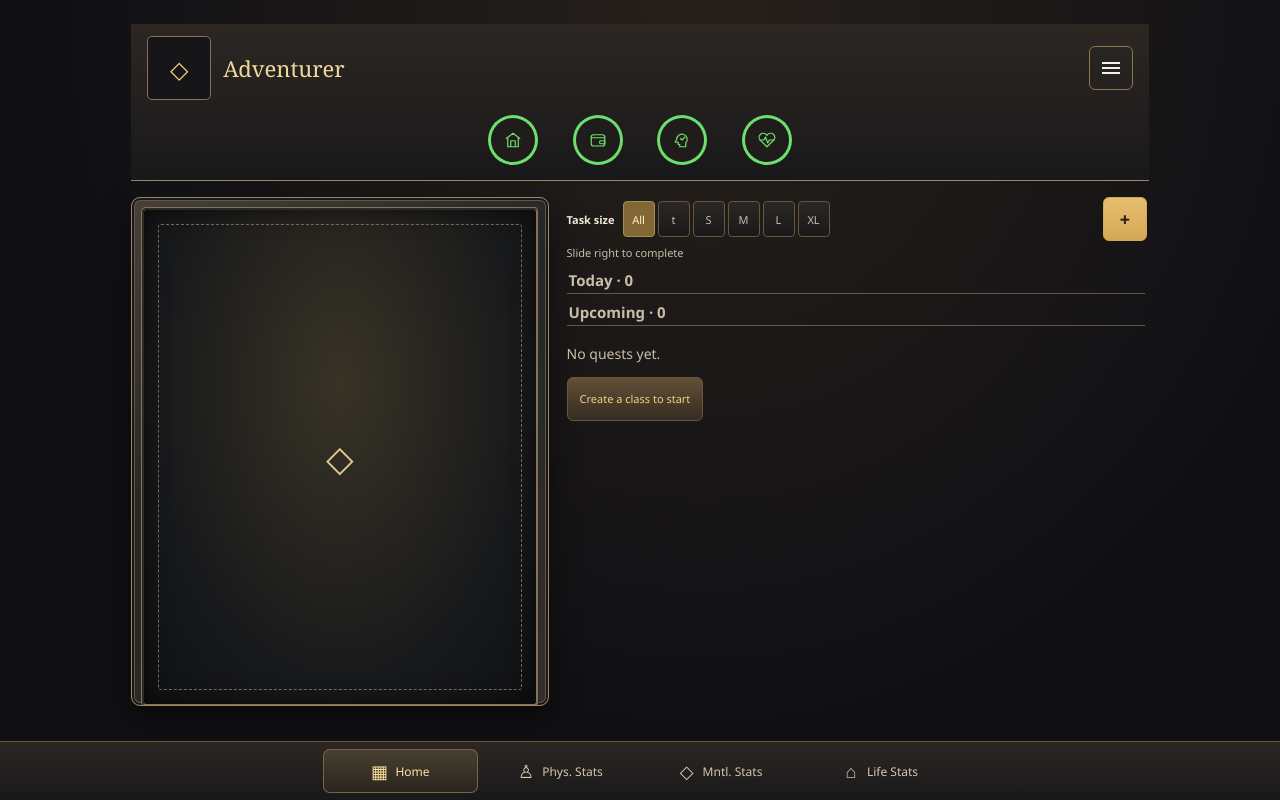
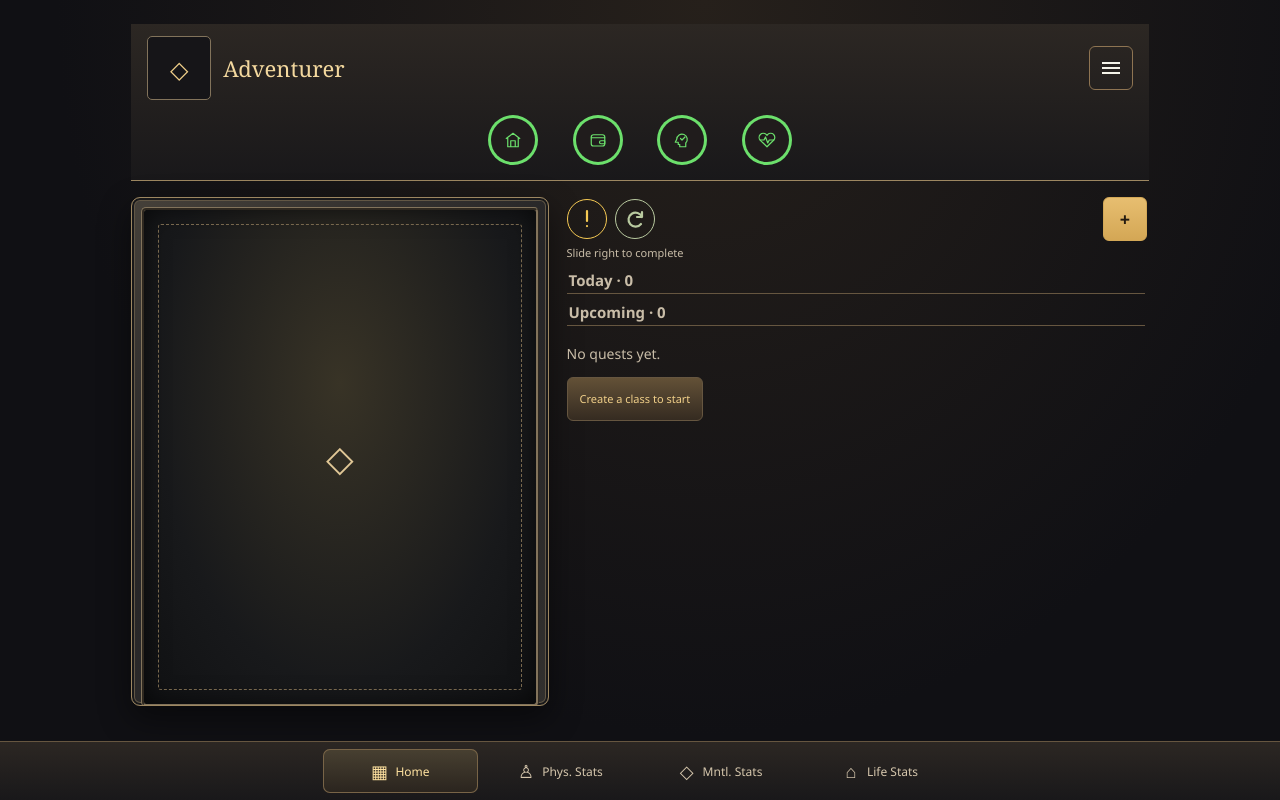
Before and after one commit to Austin-J-Ross/lifrpg, a React (Vite) app: page /#/home in a window 1280 px wide. Built offline with nearby package versions, Linux system fonts and the light colour scheme.

Commit message:
Add recurring habits and task type filters

```diff
--- a/src/features/quests/QuestForm.tsx
+++ b/src/features/quests/QuestForm.tsx
@@ -9,19 +9,13 @@ import {
   type QuestSize,
 } from '../../domain/definitions';
 import type { Quest, QuestKind } from '../../domain/models';
-import {
-  dayDeadline,
-  localDateValue,
-  deadlineForDate,
-} from '../../domain/deadlines';
+import { localDateValue, deadlineForDate } from '../../domain/deadlines';
 import { Modal } from '../../components/ui/Modal';
 export function QuestForm({
   onClose,
-  initialSize = 'medium',
   quest,
 }: {
   onClose: () => void;
-  initialSize?: QuestSize;
   quest?: Quest;
 }) {
   const { state, send, notify, notice } = useApp();
@@ -35,9 +29,9 @@ export function QuestForm({
       quest?.skillId ?? state.classes[0]?.skills[0]?.id ?? '',
     ),
     [date, setDate] = useState(
-      previousDate ?? localDateValue(new Date(dayDeadline(1))),
+      () => previousDate ?? localDateValue(new Date()),
     ),
-    [size, setSize] = useState<QuestSize>(previousSize ?? initialSize),
+    [size, setSize] = useState<QuestSize>(previousSize ?? 'medium'),
     [kind, setKind] = useState<QuestKind>(quest?.kind ?? 'quest'),
     [noDamage, setNoDamage] = useState(quest?.noDamage ?? false),
     [showError, setShowError] = useState(false);
--- a/src/features/quests/QuestList.module.css
+++ b/src/features/quests/QuestList.module.css
@@ -150,27 +150,6 @@
   outline-offset: -3px;
 }
 
-.questIcon,
-.habitIcon {
-  display: grid;
-  place-items: center;
-  width: 24px;
-  height: 24px;
-  border-radius: 50%;
-  color: #17130c;
-  font-size: 17px;
-  font-weight: 800;
-  line-height: 1;
-}
-
-.questIcon {
-  background: #f6ca54;
-}
-
-.habitIcon {
-  background: #b9caa0;
-}
-
 .loadoutCopy,
 .loadoutStats {
   display: grid;
--- a/src/features/quests/QuestList.tsx
+++ b/src/features/quests/QuestList.tsx
@@ -3,9 +3,9 @@ import { useEffect, useRef, useState } from 'react';
 import { Link } from 'react-router';
 import { useApp } from '../../state/AppProvider';
 import { DAY } from '../../domain/deadlines';
-import { questSizeFor, type QuestSize } from '../../domain/definitions';
+import { createId } from '../../domain/identity';
 import { skillProgress } from '../../domain/progression';
-import type { Quest } from '../../domain/models';
+import type { Quest, QuestKind } from '../../domain/models';
 import { EmptyState } from '../../components/ui/EmptyState';
 import styles from './QuestList.module.css';
 import { QuestCompletion, type QuestAward } from './QuestCompletion';
@@ -102,12 +102,12 @@ function QuestItem({
 export function QuestList({
   layout,
   emptyAction,
-  sizeFilter = 'all',
+  kindFilter = 'all',
   onEdit,
 }: {
   layout?: 'today';
   emptyAction?: '/classes' | '/quests';
-  sizeFilter?: QuestSize | 'all';
+  kindFilter?: QuestKind | 'all';
   onEdit?: (quest: Quest) => void;
 }) {
   const { state, send } = useApp();
@@ -141,7 +141,14 @@ export function QuestList({
       )
     )
       return false;
-    if (!send({ type: 'quest/complete', id: quest.id, at })) {
+    if (
+      !send({
+        type: 'quest/complete',
+        id: quest.id,
+        at,
+        nextHabitId: quest.kind === 'habit' ? createId() : undefined,
+      })
+    ) {
       setCompletion({ quest, failed: true });
       return false;
     }
@@ -159,7 +166,9 @@ export function QuestList({
   const active = state.quests.filter(isActiveQuest);
   const empty =
     today && active.length ? (
-      <EmptyState>No quests of this size.</EmptyState>
+      <EmptyState>
+        {kindFilter === 'habit' ? 'No habits to show.' : 'No quests to show.'}
+      </EmptyState>
     ) : today ? (
       <div className={styles.todayEmpty}>
         <p>No quests yet.</p>
@@ -180,8 +189,7 @@ export function QuestList({
     ? active
         .filter(
           (quest) =>
-            sizeFilter === 'all' ||
-            (quest.size ?? questSizeFor(quest.xp)) === sizeFilter,
+            kindFilter === 'all' || (quest.kind ?? 'quest') === kindFilter,
         )
         .sort((a, b) => a.deadline - b.deadline)
     : active;
@@ -217,7 +225,7 @@ export function QuestList({
   return (
     <>
       {today ? (
-        <div key={sizeFilter} ref={ref} className={styles.today}>
+        <div key={kindFilter} ref={ref} className={styles.today}>
           {groups.map((group) => (
             <section
               className={styles.dueGroup}
--- a/src/features/quests/QuestSwipeRow.tsx
+++ b/src/features/quests/QuestSwipeRow.tsx
@@ -1,6 +1,7 @@
 import { useEffect, useRef, useState, type PointerEvent } from 'react';
 import type { CharacterClass, Quest } from '../../domain/models';
 import styles from './QuestList.module.css';
+import { TaskTypeIcon } from './TaskTypeIcon';
 
 export function QuestSwipeRow({
   quest,
@@ -25,7 +26,6 @@ export function QuestSwipeRow({
   const [dragging, setDragging] = useState(false);
   const [ready, setReady] = useState(false);
   const [completing, setCompleting] = useState(false);
-  const habit = quest.kind === 'habit';
 
   useEffect(
     () => () => {
@@ -110,13 +110,7 @@ export function QuestSwipeRow({
           if (!completing && event.detail === 0) onConfirm();
         }}
       >
-        <span
-          className={habit ? styles.habitIcon : styles.questIcon}
-          role="img"
-          aria-label={habit ? 'Habit' : 'Quest'}
-        >
-          {habit ? '↻' : '!'}
-        </span>
+        <TaskTypeIcon kind={quest.kind ?? 'quest'} />
         <span className={styles.loadoutCopy} id={'loadout-quest-' + quest.id}>
           <span className={styles.loadoutTitle}>{quest.title}</span>
           <span className={styles.loadoutClass}>
--- /dev/null
+++ b/src/features/quests/TaskTypeIcon.tsx
@@ -0,0 +1,34 @@
+import type { QuestKind } from '../../domain/models';
+
+export function TaskTypeIcon({
+  kind,
+  decorative = false,
+}: {
+  kind: QuestKind;
+  decorative?: boolean;
+}) {
+  const label = kind === 'habit' ? 'Habit' : 'Quest';
+  return (
+    <svg
+      className="task-type-icon"
+      data-task-kind={kind}
+      viewBox="0 0 24 24"
+      width="24"
+      height="24"
+      fill="none"
+      stroke="currentColor"
+      strokeWidth={2.2}
+      strokeLinecap="round"
+      strokeLinejoin="round"
+      role={decorative ? undefined : 'img'}
+      aria-label={decorative ? undefined : label}
+      aria-hidden={decorative || undefined}
+    >
+      {kind === 'habit' ? (
+        <path d="M19 10a7 7 0 1 0-1 7m1-12v5h-5" />
+      ) : (
+        <path d="M12 4v10m0 5v.1" />
+      )}
+    </svg>
+  );
+}
--- a/src/pages/HomePage.tsx
+++ b/src/pages/HomePage.tsx
@@ -5,23 +5,13 @@ import { useApp } from '../state/AppProvider';
 import { HealthRings } from '../features/domains/HealthRings';
 import { QuestList } from '../features/quests/QuestList';
 import { QuestForm } from '../features/quests/QuestForm';
-import {
-  questSizeKeys,
-  questSizes,
-  type QuestSize,
-} from '../domain/definitions';
-const sizeLabels: Record<QuestSize, string> = {
-  tiny: 't',
-  small: 'S',
-  medium: 'M',
-  large: 'L',
-  veryLarge: 'XL',
-};
+import { TaskTypeIcon } from '../features/quests/TaskTypeIcon';
+import { questKinds, type QuestKind } from '../domain/models';
 export function HomePage() {
   const {
     state: { profile, classes },
   } = useApp();
-  const [filter, setFilter] = useState<QuestSize | 'all'>('all');
+  const [filter, setFilter] = useState<QuestKind | 'all'>('all');
   const [addingQuest, setAddingQuest] = useState(false);
   const highestLevel = classes.reduce(
     (highest, { level }) => Math.max(highest, level),
@@ -67,32 +57,22 @@ export function HomePage() {
           Quest loadout
         </h1>
         <div className="loadout-toolbar">
-          <span className="loadout-size-label" id="loadout-size-label">
-            Task size
-          </span>
           <div
             className="loadout-filters"
             role="group"
-            aria-labelledby="loadout-size-label"
+            aria-label="Filter by task type"
           >
-            <button
-              type="button"
-              aria-pressed={filter === 'all'}
-              onClick={() => setFilter('all')}
-            >
-              All
-            </button>
-            {questSizeKeys.map((size) => (
+            {questKinds.map((kind) => (
               <button
                 type="button"
-                key={size}
-                aria-label={
-                  sizeLabels[size] + ' (' + questSizes[size].label + ')'
-                }
-                aria-pressed={filter === size}
-                onClick={() => setFilter(filter === size ? 'all' : size)}
+                key={kind}
+                data-task-kind={kind}
+                aria-label={kind === 'quest' ? 'Quests' : 'Habits'}
+                title={kind === 'quest' ? 'Quests' : 'Habits'}
+                aria-pressed={filter === kind}
+                onClick={() => setFilter(filter === kind ? 'all' : kind)}
               >
-                {sizeLabels[size]}
+                <TaskTypeIcon kind={kind} decorative />
               </button>
             ))}
           </div>
@@ -110,14 +90,9 @@ export function HomePage() {
         <QuestList
           layout="today"
           emptyAction={classes.length ? '/quests' : '/classes'}
-          sizeFilter={filter}
+          kindFilter={filter}
         />
-        {addingQuest && (
-          <QuestForm
-            initialSize={filter === 'all' ? undefined : filter}
-            onClose={() => setAddingQuest(false)}
-          />
-        )}
+        {addingQuest && <QuestForm onClose={() => setAddingQuest(false)} />}
       </section>
     </div>
   );
--- a/src/state/reducer.ts
+++ b/src/state/reducer.ts
@@ -23,6 +23,7 @@ import type { BodyStatus, PhysicalStats, UnitSystem } from '../domain/physical';
 import type { MentalLogEntry, MentalStats } from '../domain/mental';
 import type { LifeStats } from '../domain/life';
 import { initializeDomainHealth } from '../domain/domainHealth';
+import { dayDeadline } from '../domain/deadlines';
 export type Action =
   | { type: 'profile/save'; profile: Profile }
   | { type: 'physical/stats-save'; stats: PhysicalStats }
@@ -73,7 +74,7 @@ export type Action =
       kind?: QuestKind;
       noDamage: boolean;
     }
-  | { type: 'quest/complete'; id: string; at: number }
+  | { type: 'quest/complete'; id: string; at: number; nextHabitId?: string }
   | { type: 'state/import'; state: AppState };
 export function reduceState(state: AppState, action: Action): AppState {
   let next: AppState;
@@ -333,11 +334,22 @@ export function reduceState(state: AppState, action: Action): AppState {
         (q) => q.id === action.id && isActiveQuest(q),
       );
       if (!q) return state;
+      const quests = state.quests.map((quest) =>
+        quest.id === q.id ? { ...quest, completedAt: action.at } : quest,
+      );
+      if (q.kind === 'habit') {
+        if (!action.nextHabitId)
+          throw Error('Could not schedule the next habit.');
+        quests.push({
+          ...q,
+          id: action.nextHabitId,
+          deadline: dayDeadline(1, new Date(action.at)),
+          damageDealt: undefined,
+        });
+      }
       next = {
         ...state,
-        quests: state.quests.map((quest) =>
-          quest.id === q.id ? { ...quest, completedAt: action.at } : quest,
-        ),
+        quests,
         classes: state.classes.map((c) =>
           c.id === q.classId
             ? {
--- a/src/styles/character-sheet.css
+++ b/src/styles/character-sheet.css
@@ -161,44 +161,38 @@ main {
   gap: 6px;
 }
 
-.loadout-size-label {
-  flex-shrink: 0;
-  color: var(--ink);
-  font-size: 11px;
-  font-weight: 650;
+[data-task-kind='quest'] {
+  --task-color: #f6ca54;
+}
+
+[data-task-kind='habit'] {
+  --task-color: #b9caa0;
+}
+
+.task-type-icon {
+  color: var(--task-icon-foreground, var(--task-color));
 }
 
 .loadout-filters {
   display: flex;
   flex: 1;
-  gap: 3px;
-  min-width: 0;
-  overflow-x: auto;
-  scrollbar-width: thin;
-  padding: 2px;
+  gap: 8px;
 }
 
 .loadout-filters button {
-  flex: 0 0 32px;
-  min-width: 0;
-  min-height: 36px;
-  padding: 4px 5px;
-  border: 1px solid var(--line);
-  border-radius: 4px;
-  background: var(--metal-inset);
-  color: var(--muted);
-  font-size: 11px;
-  white-space: nowrap;
+  display: grid;
+  place-items: center;
+  width: 40px;
+  height: 40px;
+  padding: 0;
+  border: 1px solid var(--task-color);
+  border-radius: 50%;
+  background: transparent;
 }
 
 .loadout-filters button[aria-pressed='true'] {
-  border-color: #a58a52;
-  background: #826735;
-  color: #fff4da;
-}
-
-.loadout-filters button:focus-visible {
-  outline-offset: -2px;
+  --task-icon-foreground: #201b15;
+  background: var(--task-color);
 }
 
 .loadout-add {
```
Also changed, not shown: 1 other file (tests, documents, lock files or other folders).
